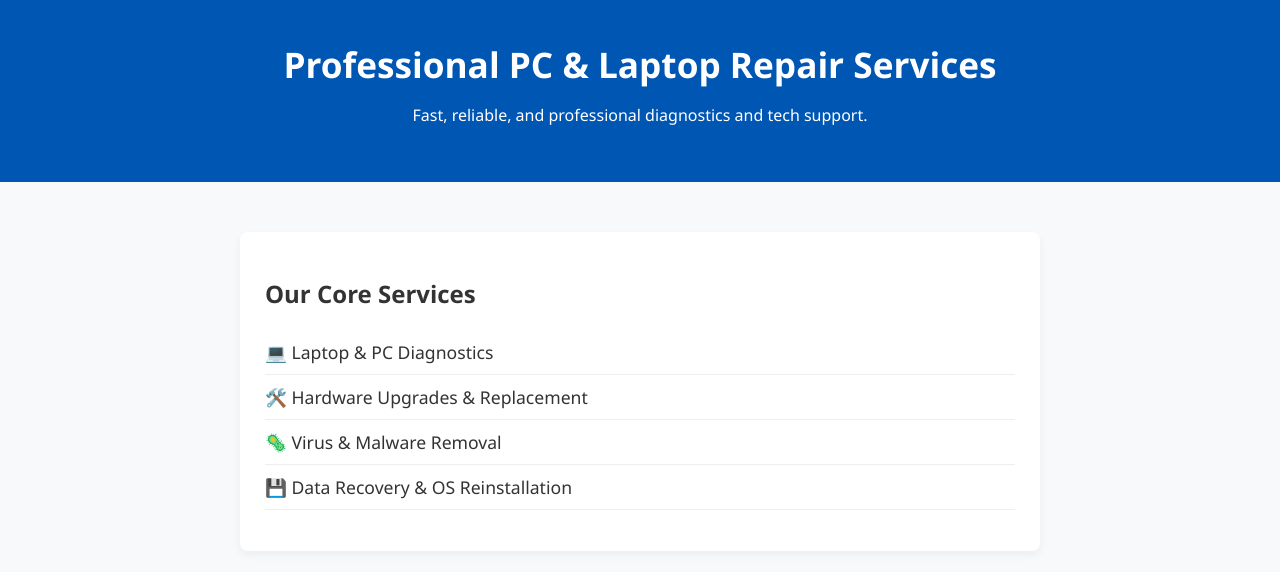
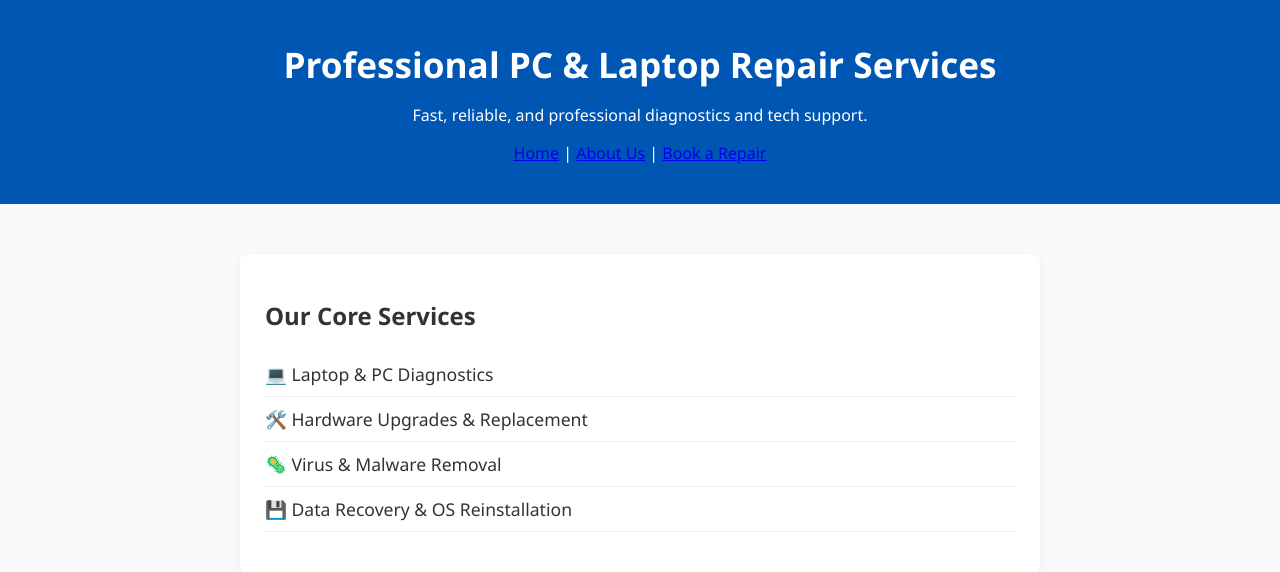
Before and after one commit to marzanjanramir645-crypto/pc-repair-website, a Flask app: page / in a window 1280 px wide. Shown: the top 572 px of the page. Run offline with Flask 3, Linux system fonts and the light colour scheme.

Commit message:
Update index.html

```diff
--- a/templates/index.html
+++ b/templates/index.html
@@ -10,6 +10,11 @@
     <header>
         <h1>Professional PC & Laptop Repair Services</h1>
         <p>Fast, reliable, and professional diagnostics and tech support.</p>
+        <nav>
+            <a href="{{ url_for('home') }}">Home</a> |
+            <a href="{{ url_for('about') }}">About Us</a> |
+            <a href="{{ url_for('booking') }}">Book a Repair</a>
+        </nav>
     </header>
 
     <main class="container">
```
